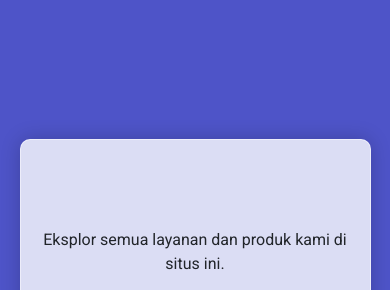
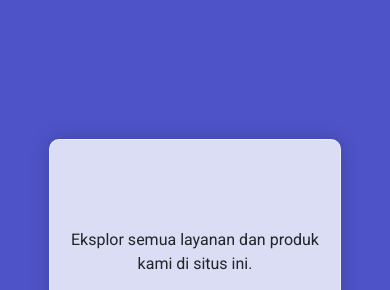
Before and after one commit to vecshop/vector, a plain HTML site: page index.html in a window 390 px wide. Shown: the part 35-325 px from the top of the page. Drawn offline with nearby package versions, Linux system fonts and the light colour scheme.

Commit message:
style.css

```diff
--- a/style.css
+++ b/style.css
@@ -87,7 +87,7 @@ body {
 
 @media (max-width: 768px) {
     .container {
-        width: 90%; /* Adjusted width for smaller screens */
+        width: 75%; /* Adjusted width for smaller screens */
         padding: 20px; /* Reduced padding */
     }
 
```
